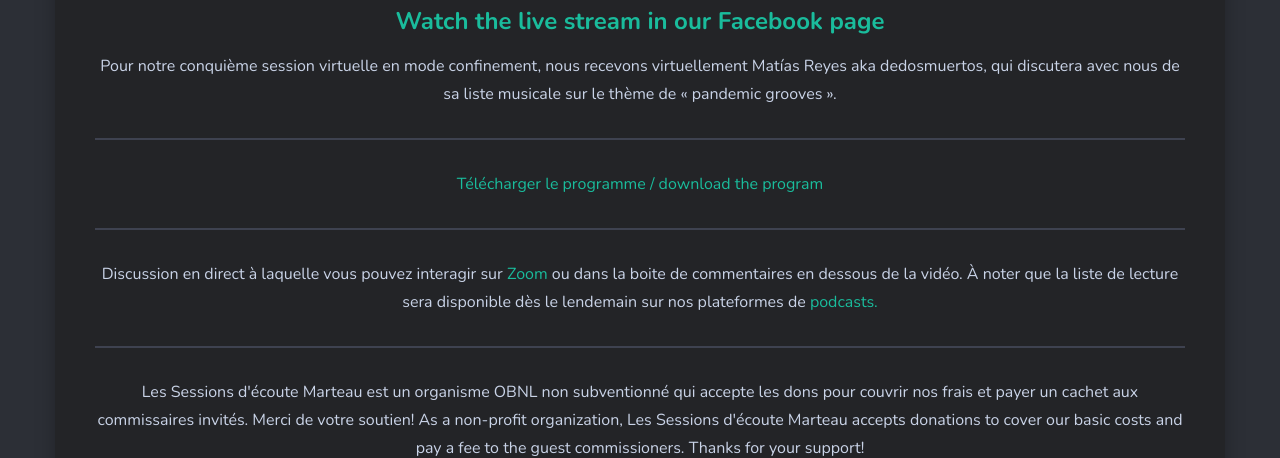
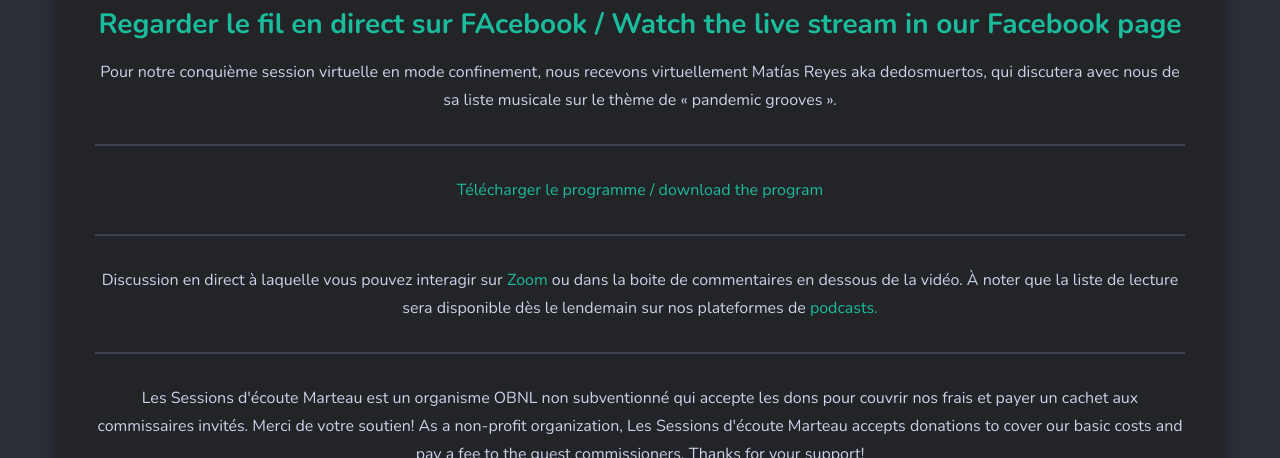
Before and after one commit to sessions-marteau/sessions-marteau-2.github.io, a Jekyll site: the page built from _pages/live.md, in a window 1280 px wide and 900 px high, scrolled down 408 px, cut to the strip 255-713 px from the top of the window. Built offline with Jekyll 4.4.1, drawn with Linux system fonts in a browser that asks for light colours; nearby versions of some CDN libraries.

Commit message:
Update live.md

```diff
--- a/_pages/live.md
+++ b/_pages/live.md
@@ -11,7 +11,7 @@ tag: live, en direct
 <hr>
   <center>
 <iframe src="https://www.facebook.com/plugins/video.php?href=https%3A%2F%2Fwww.facebook.com%2Fsessionsmarteau%2Fvideos%2F291403405560275%2F&show_text=0&width=560" width="560" height="315" style="border:none;overflow:hidden" scrolling="no" frameborder="0" allowTransparency="true" allowFullScreen="true"></iframe>
-    <h3><a href="https://www.facebook.com/sessionsmarteau/">Watch the live stream in our Facebook page</a></h3>
+    <h2><a href="https://www.facebook.com/sessionsmarteau/">Regarder le fil en direct sur FAcebook / Watch the live stream in our Facebook page</a></h2>
 <center>
 
 <div class="fb-comments" data-href="https://sessionsmarteau.com/live/" data-colorscheme="dark" data-numposts="1" data-width=""></div>
```
